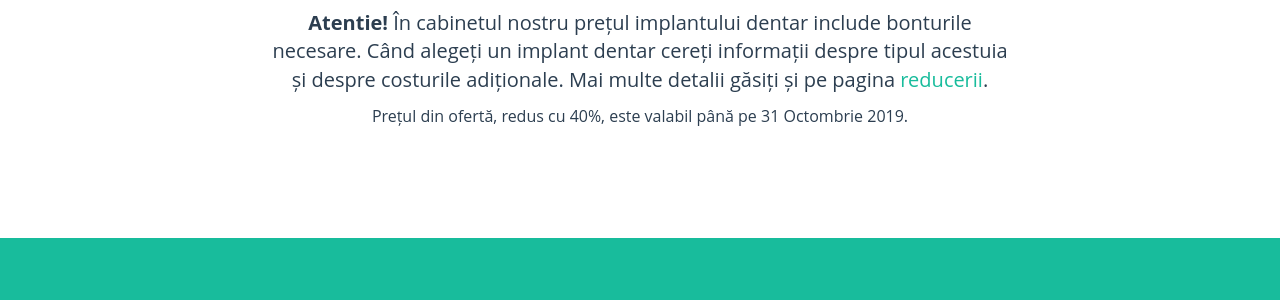
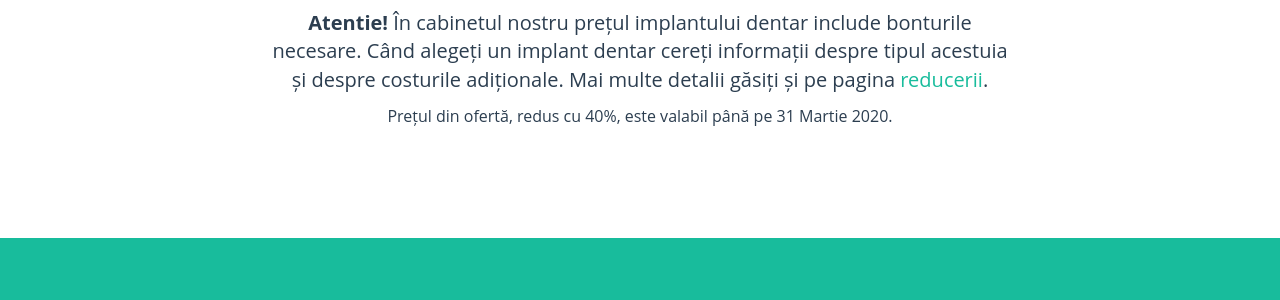
Before and after one commit to littledentgopo/offerdent, a Jekyll site: the page built from index.html, in a window 1280 px wide and 900 px high, scrolled down 1364 px. Shown: the part 155-455 px from the top of the window. Built offline with Jekyll 4.4.1, drawn with Linux system fonts in a browser that asks for light colours; comment, search, counter and statistics services are not loaded.

Commit message:
update expiry to march

```diff
--- a/_config.yml
+++ b/_config.yml
@@ -28,7 +28,7 @@ contact:
 
 
 offer:
-    expirydate: 31 Octombrie 2019
+    expirydate: 31 Martie 2020
     extramonth: Septembrie 2018
 
 
```
